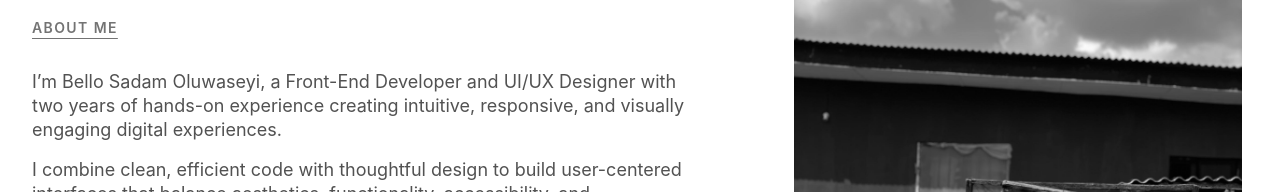
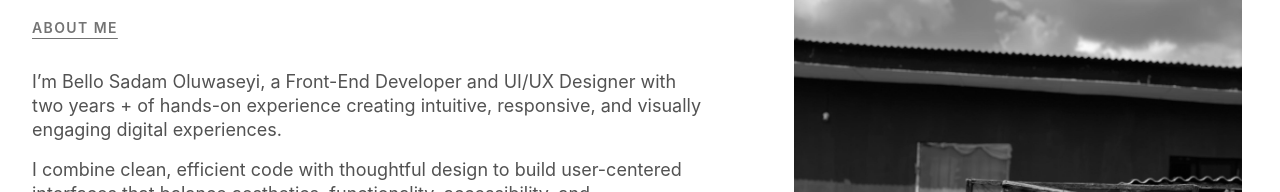
Before and after one commit to codalee123/codas-hub, a React (Vite) app: page /about in a window 1280 px wide. Shown: the part 237-429 px from the top of the page. Built offline with nearby package versions, Linux system fonts and the light colour scheme.

Commit message:
Added 2 year + in the about page

```diff
--- a/src/sections/About.jsx
+++ b/src/sections/About.jsx
@@ -18,7 +18,7 @@ function About() {
               <div className="mt-8 max-w-2xl space-y-4 text-base leading-6 text-neutral-600 sm:text-lg">
                 <p>
                   I’m Bello Sadam Oluwaseyi, a Front-End Developer and UI/UX
-                  Designer with two years of hands-on experience creating
+                  Designer with two years + of hands-on experience creating
                   intuitive, responsive, and visually engaging digital
                   experiences.
                 </p>
```
